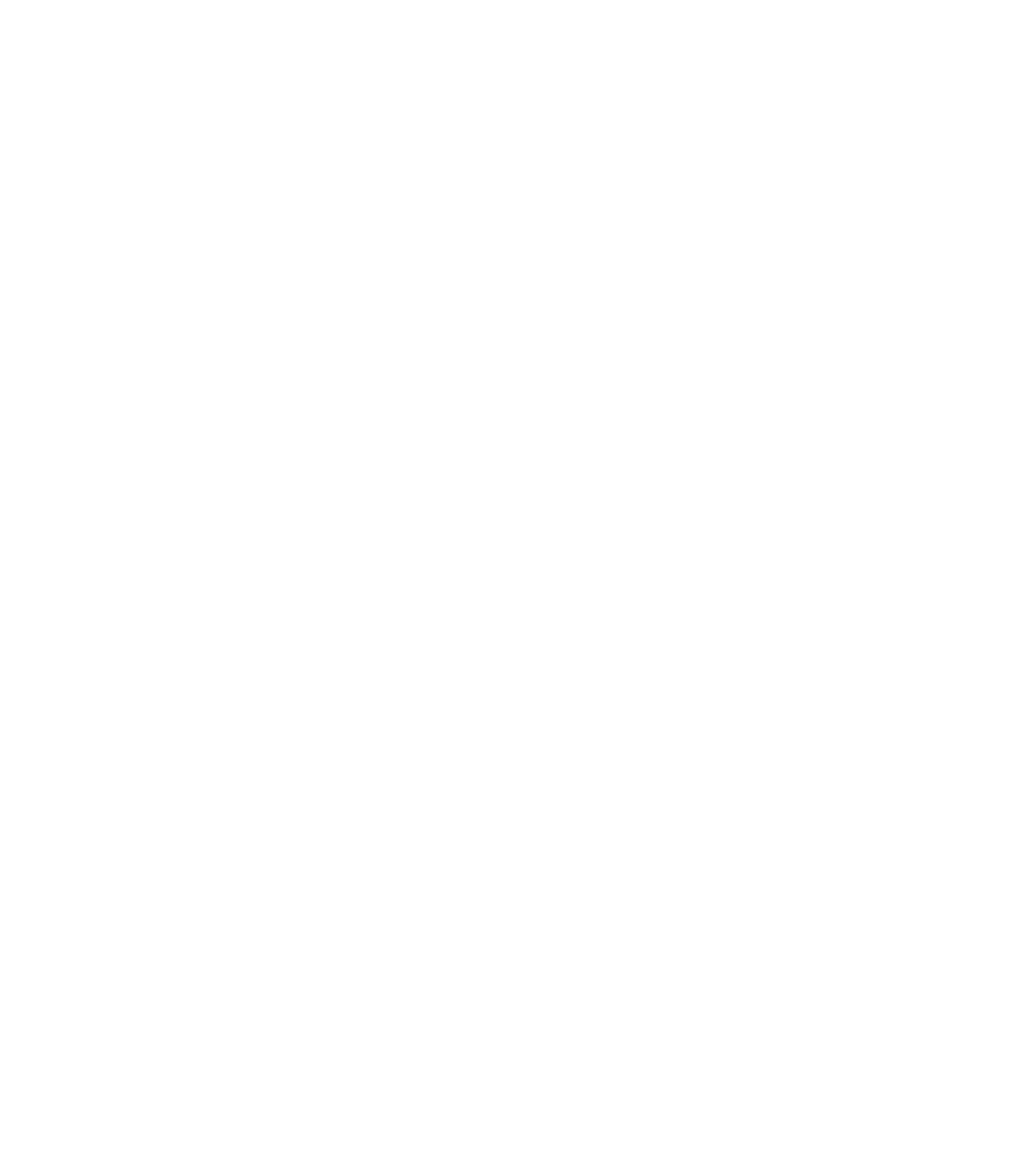
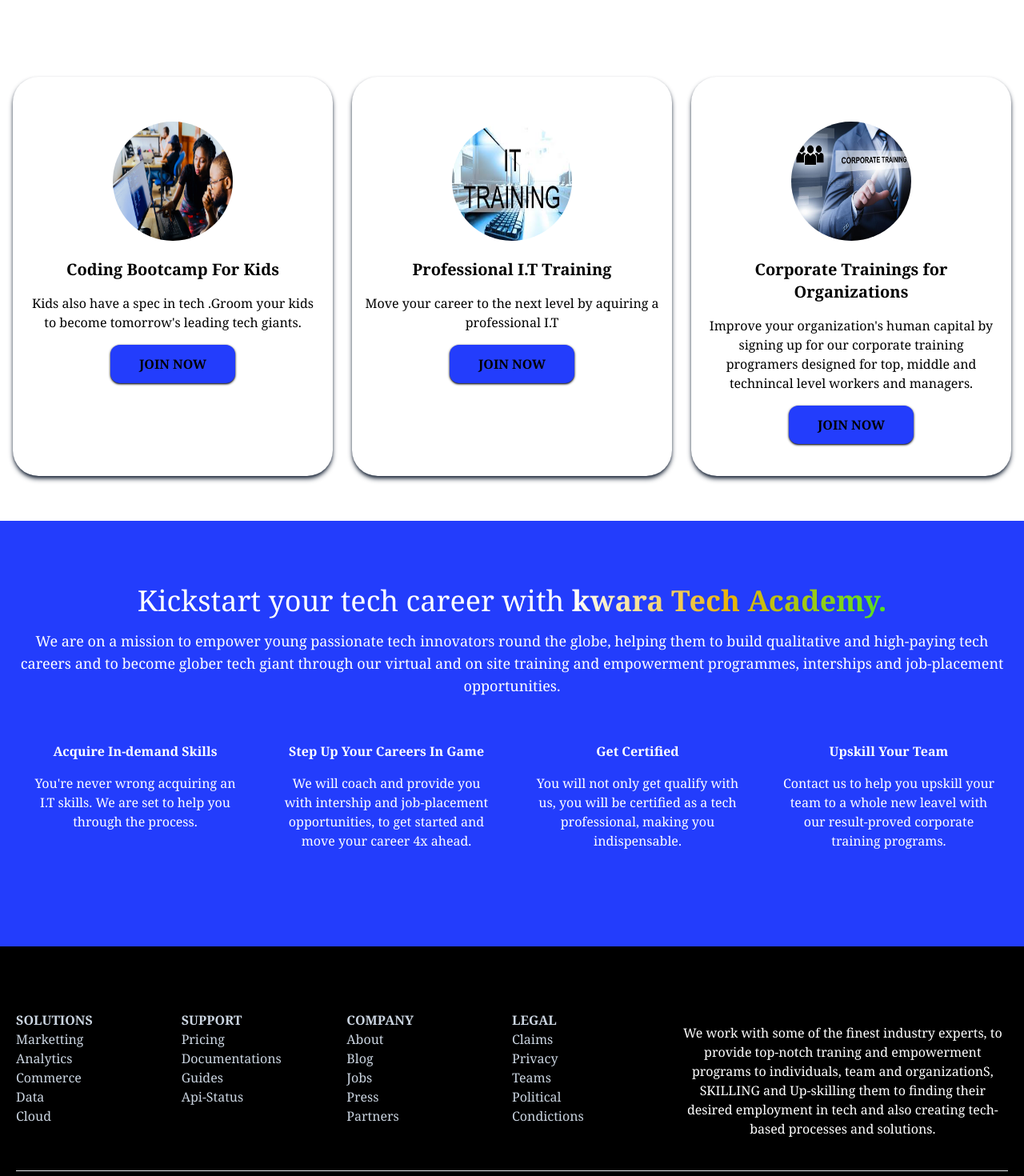
Before and after one commit to best2025j/kwara-tech, a Next.js app: page / in a window 1280 px wide. Shown: the part 800-2270 px from the top of the page at 80% size. Before the commit the page ends 840 px from the top, so only its background shows below. Built offline with nearby package versions, Linux system fonts and the light colour scheme.

Commit message:
navbar, hero,card size fixed

```diff
--- a/components/Cards.jsx
+++ b/components/Cards.jsx
@@ -10,8 +10,8 @@
       <div className="grid grid-cols-1 lg:grid-cols-3 gap-x-6 gap-y-5 text-center ">
         {/*  */}
         <div
-          className="bg-slate-200
-        animate-in slide-in-from-left shadow-black shadow-md rounded-[2rem] px-4 py-10"
+          className="
+        animate-in slide-in-from-left shadow-slate-800 shadow-md rounded-[2rem] px-4 py-10 "
         >
           <div className="p-4">
             <Image
@@ -28,11 +28,11 @@
             <div className="text-xl">
               <h1 className="font-extrabold">Coding Bootcamp For Kids</h1>
             </div>
-            <p className="sm:text-md mx-auto font-bold max:w-[20rem]">
+            <p className="sm:text-md mx-auto font-medium max:w-[20rem]">
               Kids also have a spec in tech .Groom your kids to become
               tomorrow&#39;s leading tech giants.
             </p>
-            <button className="hover:bg-blue-800 bg-[#233dfc] py-2 px-6 text-black font-bold">
+            <button className="hover:bg-blue-800 bg-[#233dfc] py-3 px-9 text-black font-bold">
               JOIN NOW
             </button>
           </div>
@@ -40,8 +40,8 @@
 
         {/*  */}
         <div
-          className="bg-slate-200
-        animate-in slide-in-from-left shadow-black shadow-md rounded-[2rem] px-4 py-10"
+          className="
+        animate-in slide-in-from-left shadow-slate-800 shadow-md rounded-[2rem] px-4 py-10"
         >
           <div className="p-4">
             <Image
@@ -58,11 +58,11 @@
             <div className="text-xl">
               <h1 className="font-extrabold">Professional I.T Training</h1>
             </div>
-            <p className="sm:text-md mx-auto font-bold max:w-[20rem]">
+            <p className="sm:text-md mx-auto font-medium max:w-[20rem]">
               Move your career to the next level by aquiring a professional I.T
             </p>
             <div className="">
-              <button className="hover:bg-blue-800 bg-[#233dfc]  py-2 px-6 text-black font-bold ">
+              <button className="hover:bg-blue-800 bg-[#233dfc]  py-3 px-9 text-black font-bold ">
                 JOIN NOW
               </button>
             </div>
@@ -71,8 +71,8 @@
 
         {/*  */}
         <div
-          className="bg-slate-200
-        animate-in slide-in-from-left shadow-black shadow-md rounded-[2rem] px-4 py-10"
+          className="
+        animate-in slide-in-from-left shadow-slate-800 shadow-md rounded-[2rem] px-4 py-10"
         >
           <div className="p-4">
             <Image
@@ -91,12 +91,12 @@
                 Corporate Trainings for Organizations
               </h1>
             </div>
-            <p className="sm:text-md mx-auto font-bold max:w-[20rem]">
+            <p className="sm:text-md mx-auto font-medium max:w-[20rem]">
               Improve your organization&apos;s human capital by signing up for
               our corporate training programers designed for top, middle and
               technincal level workers and managers.
             </p>
-            <button className="hover:bg-blue-800 bg-[#233dfc] py-2 px-6 text-black font-bold">
+            <button className="hover:bg-blue-800 bg-[#233dfc] py-3 px-9 text-black font-bold">
               JOIN NOW
             </button>
           </div>
--- a/components/Content.jsx
+++ b/components/Content.jsx
@@ -1,20 +1,20 @@
 import React from "react";
-import Image from "next/image";
-import image from "../Assets/aqa.jpg";
-import image1 from "../Assets/games.jpg";
-import image2 from "../Assets/paul.webp";
-import image3 from "../Assets/skils.jpg";
+// import Image from "next/image";
+// import image from "../Assets/aqa.jpg";
+// import image1 from "../Assets/games.jpg";
+// import image2 from "../Assets/paul.webp";
+// import image3 from "../Assets/skils.jpg";
 
 const Content = () => {
   return (
     <div className="w-full h-full text-white text-center bg-gradient-to-r from-[#233dfc] to-[#233dfc] py-20 px-4">
       <div className="max-w-[1240px] w-full h-full mx-auto space-y-4">
         <h1 className="sm:text-4xl text-2xl">
-          Kickstart your tech career with <b>kwara Tech Academy.</b>
+          Kickstart your tech career with <b className="bg-clip-text text-transparent bg-gradient-to-r from-[#fff] via-yellow-500 to-[#55e022]">kwara Tech Academy.</b>
         </h1>
 
         {/*  */}
-        <p className="font-medium text-md">
+        <p className="font-medium text-lg">
           We are on a mission to empower young passionate tech innovators round
           the globe, helping them to build qualitative and high-paying tech
           careers and to become glober tech giant through our virtual and on
@@ -26,15 +26,7 @@
         <div className="grid grid-cols-1 sm:grid-cols-2 lg:grid-cols-4 gap-x-4 gap-y-5 text-center ">
           {/*  */}
           <div className="px-4 py-10">
-            <div className="p-4">
-              <Image
-                src={image}
-                alt="/"
-                width={266}
-                height={266}
-                className="rounded-3xl"
-              />
-            </div>
+            {/* <div className="p-4"></div> */}
 
             {/*  */}
             <div className=" space-y-4">
@@ -49,15 +41,7 @@
           </div>
           {/*  */}
           <div className="px-4 py-10">
-            <div className="p-4">
-              <Image
-                src={image1}
-                alt="/"
-                width={266}
-                height={266}
-                className="rounded-3xl"
-              />
-            </div>
+            {/* <div className="p-4"></div> */}
 
             {/*  */}
             <div className=" space-y-4">
@@ -72,15 +56,7 @@
           </div>
           {/*  */}
           <div className="px-4 py-10">
-            <div className="p-4">
-              <Image
-                src={image2}
-                alt="/"
-                width={266}
-                height={266}
-                className="rounded-3xl"
-              />
-            </div>
+            {/* <div className="p-4"></div> */}
             {/*  */}
             <div className=" space-y-4">
               <div className="text-base">
@@ -94,15 +70,7 @@
           </div>
           {/*  */}
           <div className="px-4 py-10">
-            <div className="p-4">
-              <Image
-                src={image3}
-                alt="/"
-                width={266}
-                height={266}
-                className="rounded-3xl"
-              />
-            </div>
+            {/* <div className="p-4"></div> */}
             {/*  */}
             <div className=" space-y-4">
               <div className="text-base">
--- a/components/Footer.jsx
+++ b/components/Footer.jsx
@@ -4,7 +4,7 @@
 const Footer = () => {
   return (
     //   GRID CONTENT LAYER
-    <div className="w-full bg-black text-slate-300 py-4 px-2">
+    <div className="w-full bg-black text-slate-300 py-14 px-2">
       <div className="max-w-[1240px] mx-auto grid grid-cols-2 md:grid-cols-6 border-gray-600 py-4">
         <div>
           <h2 className="font-bold pt-2 uppercase">solutions</h2>
@@ -46,9 +46,19 @@
           </ul>
         </div>
 
+        <div className="max-w-[1240px] col-span-2 py-6 text-center text-white w-full h-full mx-auto flex justify-center items-center">
+          <p className="sm:font-medium">
+            We work with some of the finest industry experts, to provide
+            top-notch traning and empowerment programs to individuals, team and
+            organizationS, SKILLING and Up-skilling them to finding their
+            desired employment in tech and also creating tech-based processes
+            and solutions.
+          </p>
+        </div>
+
         {/* SUBSRIBE */}
 
-        <div className="col-span-2 pt-8 md:pt-2">
+        {/* <div className="col-span-2 pt-8 md:pt-2">
           <p className="font-bold md:text-2xl text-base uppercase">
             Subscribe to our newsletter
           </p>
@@ -65,18 +75,9 @@
               Subscribe
             </button>
           </form>
-        </div>
+        </div> */}
       </div>
       {/*  */}
-      <div className="max-w-[1240px] py-6 text-center text-white w-full h-full mx-auto flex justify-center items-center">
-        <p className="sm:font-medium">
-          We work with some of the finest industry experts, to provide top-notch
-          traning and empowerment programs to individuals, team and
-          organizationS, SKILLING and Up-skilling them to finding their desired
-          employment in tech and also creating tech-based processes and
-          solutions.
-        </p>
-      </div>
 
       {/* SOCIAL MEDIA LINKS */}
 
--- a/components/Hero.jsx
+++ b/components/Hero.jsx
@@ -3,7 +3,7 @@
 const Hero = () => {
   return (
     <div className="py-20 px-4">
-      <div className="w-[100%] mx-auto h-80 md:h-[85vh] text-center bg-gradient-to-r from-[#3762f2] to-[#123dcc] rounded-[1.5rem] sm:rounded-[3rem]">
+      <div className="w-[100%] mx-auto h-[80vh] md:h-[85vh] text-center bg-gradient-to-r from-[#3762f2] to-[#123dcc] rounded-[1.5rem] sm:rounded-[3rem]">
         <div className="w-full h-full mx-auto flex justify-center items-center">
           <div className="animate-in fade-in zoom-in delay-120 duration-700">
             <div>
--- a/components/navbar.jsx
+++ b/components/navbar.jsx
@@ -27,12 +27,12 @@
     <div
       className={
         shadow
-          ? "w-full h-[6rem] border-b shadow-2xl bg-white duration-1000 easy-in fixed z-[100]"
-          : "fixed w-full h-20 z-[100] bg-white"
+          ? "w-full h-[4rem] border-b shadow-md bg-white duration-1000 easy-in fixed z-[100]"
+          : "fixed w-full h-[5rem] z-[100] bg-white"
       }
     >
-      <div className="px-4 py-4 flex w-full justify-between items-center sm:justify-around h-full 2xl:px-16">
-        <Link href="/">
+      <div className="px-4 py-6 flex w-full justify-between items-center sm:justify-around h-full 2xl:px-16">
+        <Link href="#">
           <a>
             <Image
               src={image}
--- a/pages/index.js
+++ b/pages/index.js
@@ -1,4 +1,7 @@
 import Head from 'next/head'
+import Cards from "../components/Cards";
+import Content from "../components/Content";
+import Footer from '../components/Footer';
 import Hero from '../components/Hero';
 import Navbar from '../components/navbar';
 
@@ -12,6 +15,9 @@
       </Head>
       <Navbar />
       <Hero />
+      <Cards />
+      <Content />
+      <Footer />
     </div>
   );
 }
```
